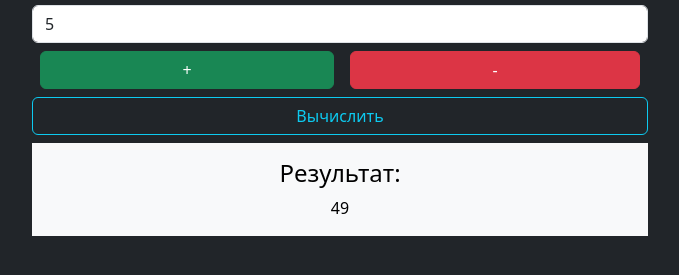
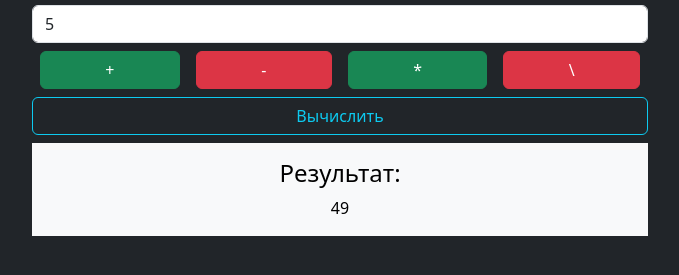
Before and after one commit to HeVetal/js, a plain HTML site: page 01-base-start./index.html in a window 1280 px wide. Shown: the part 145-420 px from the top of the page, without its empty margins (300-979 px from the left). Drawn offline with nearby package versions, Linux system fonts and the light colour scheme.

Commit message:
add 2 buttons * and /

```diff
--- a/01-base-start./index.html
+++ b/01-base-start./index.html
@@ -1,9 +1,9 @@
 <!DOCTYPE html>
 <html lang="en">
 <head>
-    <meta charset="UTF-8" />
-    <meta http-equiv="X-UA-Compatible" content="IE=edge" />
-    <meta name="viewport" content="width=device-width, initial-scale=1.0" />
+    <meta charset="UTF-8"/>
+    <meta http-equiv="X-UA-Compatible" content="IE=edge"/>
+    <meta name="viewport" content="width=device-width, initial-scale=1.0"/>
     <link
             rel="shortcut icon"
             href="https://result.school/logo-result.school.png"
@@ -17,8 +17,10 @@
     <title>01. JS Base</title>
     <script src="app.js" defer></script>
     <script src="theory.js" defer></script>
+    <script src="./js/01-base-start/theory.js"></script>
   </head>
-  <body class="bg-dark text-light">
+  <body class=" bg-dark text-light
+    ">
     <div class="container w-50 pt-5">
         <h1>Калькулятор</h1>
         <input
@@ -38,7 +40,12 @@
         <div class="d-flex mb-2">
             <button class="btn btn-success flex-grow-1 mx-2" id="plus">+</button>
             <button class="btn btn-danger flex-grow-1 mx-2" id="minus">-</button>
+<!--        </div>-->
+<!--        <div class="d-flex mb-3">-->
+            <button class="btn btn-success flex-grow-1 mx-2" id="multiply">*</button>
+            <button class="btn btn-danger flex-grow-1 mx-2" id="divide">\</button>
         </div>
+
         <button class="btn btn-outline-info w-100 mb-2" id="submit">
             Вычислить
         </button>
```
Lines whose indentation alone changed are shown as unchanged.
